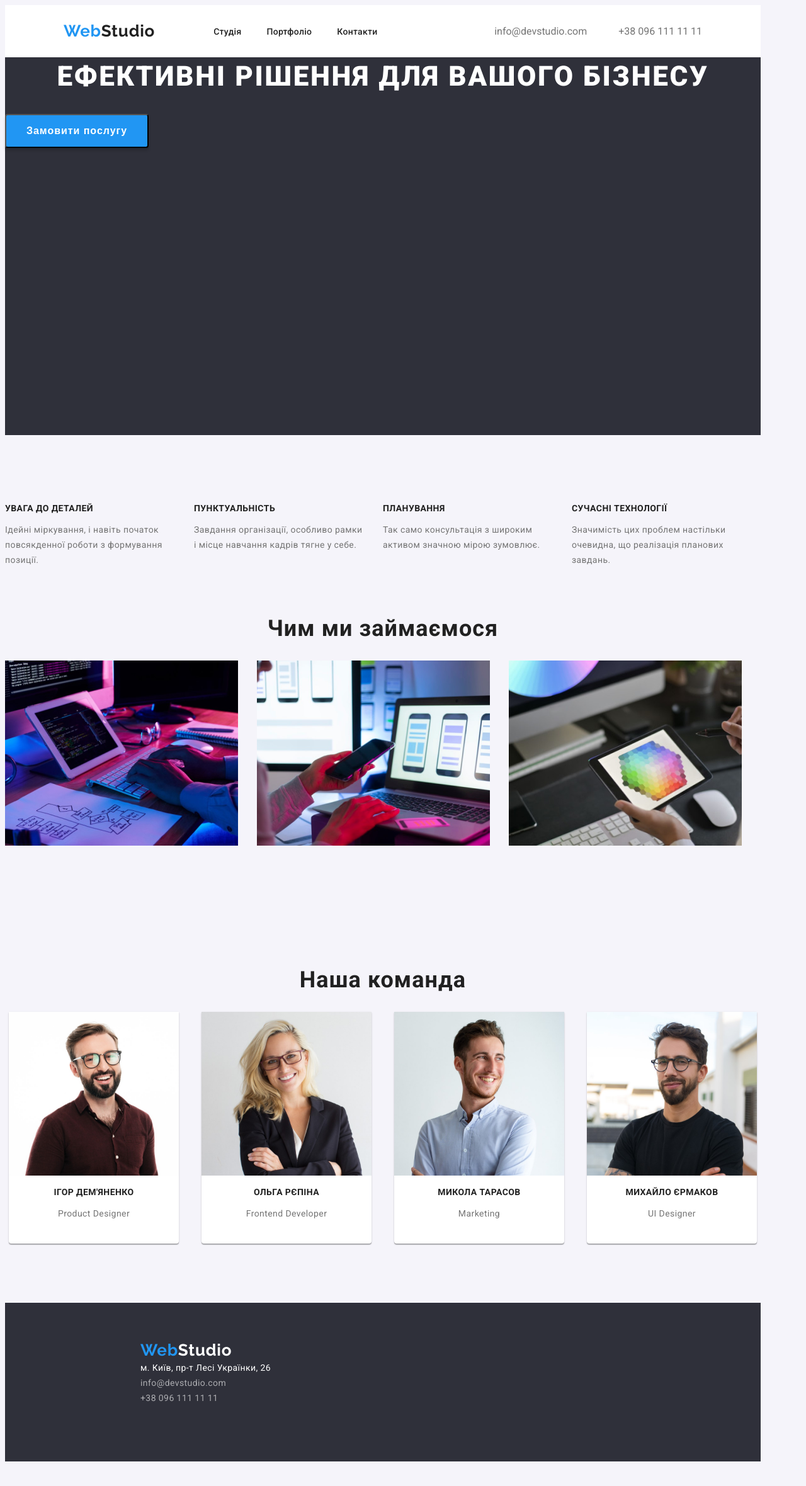
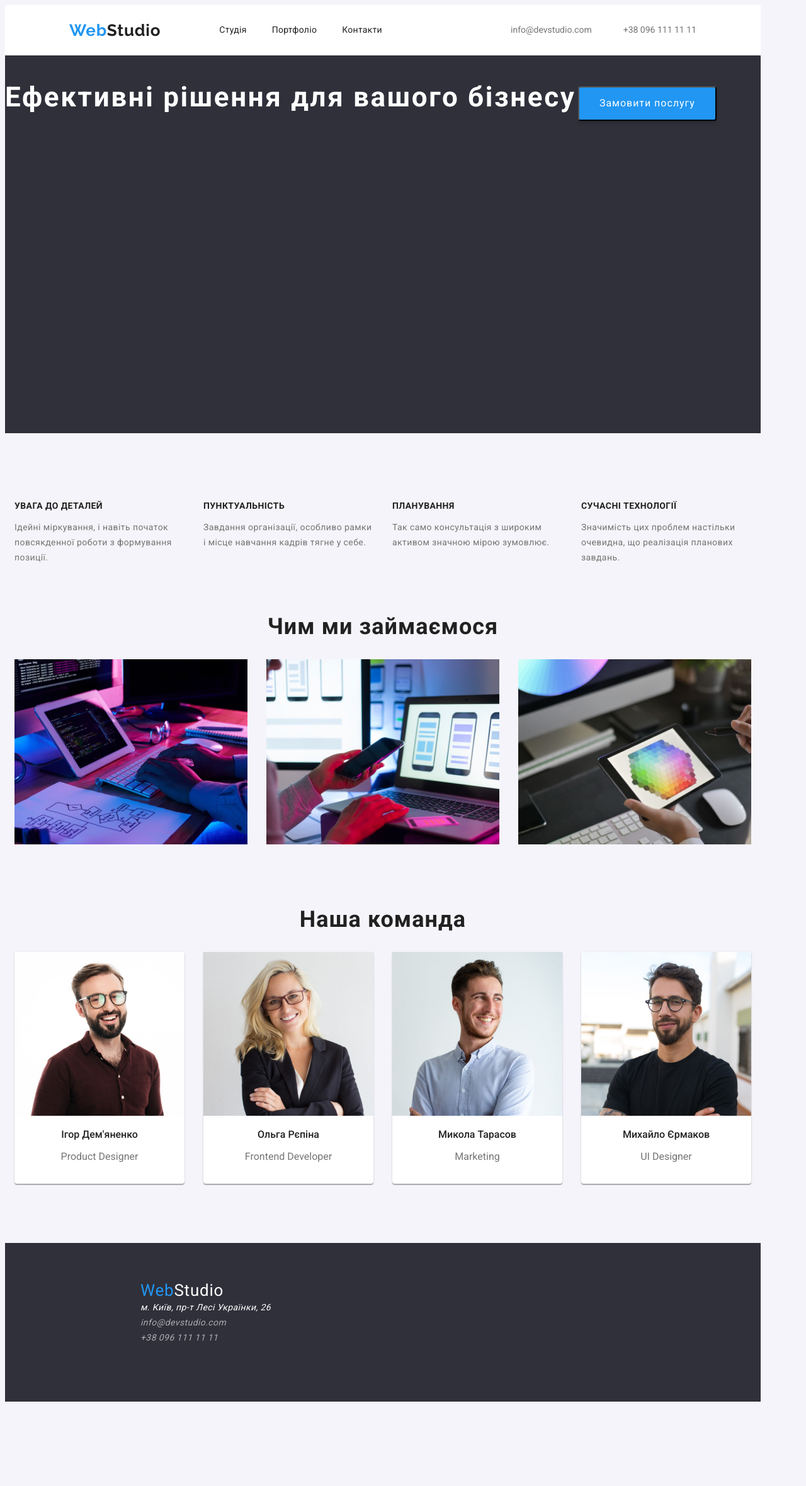
Before and after one commit to Yhors332/goit-markup-hw-02, a plain HTML site: page index.html in a window 1280 px wide. Shown: the whole page at 63% size. Drawn offline with Linux system fonts and the light colour scheme.

Commit message:
ДЗ№2 сss

```diff
--- a/css/style.css
+++ b/css/style.css
@@ -4,15 +4,17 @@
     --accent-color: #2196F3;
     --white-color: #FFFFFF;
     --black-color:#000000;
-    --background-white-color: #F5F4FA;
+    --background-primary-color: #F5F4FA;
     --footer-text-color:rgba(255, 255, 255, 0.6);
     --background-hero-footer-color:#2F303A;
 }
 
 body {
-    background: var(--background-white-color);
+    background: var(--background-primary-color);
     color: var(--primary-text-color) ;
-    font-family: 'Roboto';
+    font-family: 'Roboto', Raleway;
+    font-size: 14px;
+    line-height: 1.14;
     width: 1200px;
     height: 2346px;
 }
@@ -43,11 +45,10 @@ a {
     display: inline-block;
     margin-right: 93px;
 
-    font-family: 'Raleway';
-    font-style: normal;
+    font-family: Raleway;
+    font-size: 26px;
+    line-height: 1.19;
     font-weight: 700;
-    font-size: 26px;
-    line-height: 31px;
     letter-spacing: 0.03em;
     color:var(--accent-text-color);
 }
@@ -72,9 +73,7 @@ a {
 
     color: var(--primary-text-color);
     font-style: normal;
-    font-weight: 500;
     font-size: 14px;
-    line-height: 16px;
     letter-spacing: 0.02em;
 
 }
@@ -105,8 +104,6 @@ a {
     color: var(--title-text-color);
 
     display: block;
-    padding-top: 32px;
-    padding-bottom: 32px;
 }
 
 .auth-nav .auth-link:hover,
@@ -121,26 +118,25 @@ a {
 }
 
 .hero-title {
-    font-style: normal;
-    font-weight: 900;
+    display: inline-block;
     font-size: 44px;
-    line-height: 60px;
+    line-height: 1.4;
     text-align: center;
     letter-spacing: 0.06em;
-    text-transform: uppercase;
     color: var(--white-color);
+
     margin-bottom: 30px;
-    margin-top:0 ;
+
 }
 
 .btn-hero {
     background: var(--accent-color);
     box-shadow: 0px 4px 4px rgba(0, 0, 0, 0.15);
     border-radius: 4px;
-    font-style: normal;
-    font-weight: 700;
+
+    font-family: inherit;
     font-size: 16px;
-    line-height: 30px;
+    line-height: 1.9;
     letter-spacing: 0.06em;
     color: var(--white-color);
 
@@ -148,7 +144,7 @@ a {
     min-width: 216px;
     text-align: center;
     align-items: center;
-
+    cursor: pointer;
 
 }
 
@@ -160,6 +156,8 @@ a {
     display: flex;
     min-width: 1170px;
     min-height: 98px;
+    align-content: center;
+    justify-content: center;
 }
 
 .info .section-text+.section-text {
@@ -172,29 +170,26 @@ a {
 }
 
 .section-title {
-    font-style: normal;
-    font-weight: 700;
+
     font-size: 14px;
-    line-height: 16px;
+    line-height: 1.14;
     letter-spacing: 0.03em;
-    text-transform: uppercase;
     text-align: start;
 }
 
 .subsection {
-    font-style: normal;
-    font-weight: 400;
+
     font-size: 14px;
-    line-height: 24px;
+    line-height: 1.7;
     letter-spacing: 0.03em;
     color: var(--title-text-color);
 }
 
-.title-page {
-    font-style: normal;
-    font-weight: 700;
+.title-page,
+.title-teem {
+
     font-size: 36px;
-    line-height: 42px;
+    line-height: 1.2;
     text-align: center;
     letter-spacing: 0.03em;
 }
@@ -205,6 +200,8 @@ a {
 
 .main-img{
     display: flex;
+    align-content: center;
+    justify-content: center;
 }
 
 .main-img .item-visual+.item-visual{
@@ -213,12 +210,13 @@ a {
 
 .section-teem {
     margin-top: 94px;
-    background-color: var(--background-white-color);
+    background-color: var(--background-primary-color);
 }
 
 .teem-page {
     display: flex;
-
+    align-content: center;
+    justify-content: center;
 }
 
 .teem-page .item-teem+.item-teem {
@@ -235,12 +233,24 @@ a {
 
     box-shadow: 0px 1px 3px rgba(0, 0, 0, 0.12), 0px 1px 1px rgba(0, 0, 0, 0.14), 0px 2px 1px rgba(0, 0, 0, 0.2);
     border-radius: 0px 0px 4px 4px;
-    margin: auto;
+    margin: 0;
 }
 
-.item-teem > .section-title,
-.item-teem> .subsection {
+.section-teem-title {
     text-align: center;
+    font-weight: 500;
+    font-size: 16px;
+    line-height: 1.19;
+
+    color: var(--primary-text-color);
+}
+
+.subsection-teem {
+    text-align: center;
+    font-size: 16px;
+    line-height: 1.19;
+
+    color: var(--title-text-color);
 }
 
 .section-teem > .title-page {
@@ -262,11 +272,10 @@ a {
 }
 
 .page-logo-end {
-    font-family: 'Raleway';
-    font-style: normal;
-    font-weight: 700;
+
+
     font-size: 26px;
-    line-height: 31px;
+    line-height: 1.2;
     letter-spacing: 0.03em;
     color: var(--white-color);
 }
@@ -276,20 +285,16 @@ a {
 .tel,
 .mail {
     color: var(--footer-text-color);
-    font-family: 'Roboto';
-    font-style: normal;
-    font-weight: 400;
+
     font-size: 14px;
-    line-height: 24px;
+    line-height: 1.7;
     letter-spacing: 0.03em;
 }
 
 .adrs {
     color: var(--white-color);
-    font-family: 'Roboto';
-    font-style: normal;
-    font-weight: 400;
+
     font-size: 14px;
-    line-height: 24px;
+    line-height: 1.7;
     letter-spacing: 0.03em;
 }
--- a/index.html
+++ b/index.html
@@ -5,6 +5,7 @@
     <meta http-equiv="X-UA-Compatible" content="IE=edge">
     <meta name="viewport" content="width=device-width, initial-scale=1.0">
     <title>Document</title>
+    <link rel="preconnect" href="<https://fonts.gstatic.com>">
     <link rel="preconnect" href="https://fonts.googleapis.com">
     <link rel="preconnect" href="https://fonts.gstatic.com" crossorigin>
     <link href="https://fonts.googleapis.com/css2?family=Raleway:wght@700&family=Roboto:wght@400;500;700;900&display=swap" rel="stylesheet">
@@ -14,11 +15,11 @@
     <header>
         <div class="container-header">
             <nav class="menu">
-                <a href="https://yhors332.github.io/goit-markup-hw-01/ " target="_blank" class="page-logo"><span class="logo">Web</span>Studio</a>
+                <a href="/index.html" target="_blank" class="page-logo"><span class="logo">Web</span>Studio</a>
                 <ul class="site-nav list" >
                         <li class="item"><a href="#" target="_blank" class="link">Студія</a></li>
-                        <li class="item"><a href="#" target="_blank" class="link">Портфоліо</a></li>
-                        <li class="item"><a href="#" target="_blank" class="link">Контакти</a></li>
+                        <li class="item"><a href="./portfolio.html" target="_blank" class="link">Портфоліо</a></li>
+                        <li class="item"><a href="./studia.html" target="_blank" class="link">Контакти</a></li>
                 </ul>
             </nav>
                 <ul class="auth-nav list">
@@ -70,27 +71,27 @@
             </section>
 
             <section class="section-teem" >
-                <h2 class="title-page">Наша команда</h2>
+                <h2 class="title-teem">Наша команда</h2>
                 <ul class="teem-page list">
                     <li class="item-teem">
                         <img src="./img/face_1.jpeg" alt="Фото-продукт-дизайнера" width="270" height="260">
-                        <h3 class="section-title">Ігор Дем'яненко</h3>
-                        <p class="subsection">Product Designer</p>
+                        <p class="section-teem-title">Ігор Дем'яненко</p>
+                        <p class="subsection-teem">Product Designer</p>
                     </li>
                     <li class="item-teem">
                         <img src="./img/face_2.jpeg" alt="Фото-фронтендера" width="270" height="260">
-                        <h3 class="section-title">Ольга Рєпіна</h3>
-                        <p class="subsection">Frontend Developer</p>
+                        <p class="section-teem-title">Ольга Рєпіна</p>
+                        <p class="subsection-teem">Frontend Developer</p>
                     </li>
                     <li class="item-teem">
                         <img src="./img/face_3.jpeg" alt="Фото-торговця" width="270" height="260">
-                        <h3 class="section-title">Микола Тарасов</h3>
-                        <p class="subsection">Marketing</p>
+                        <p class="section-teem-title">Микола Тарасов</p>
+                        <p class="subsection-teem">Marketing</p>
                     </li>
                     <li class="item-teem">
                         <img src="./img/face_4.jpeg" alt="Фото-юай-дизайнера" width="270" height="260">
-                        <h3 class="section-title">Михайло Єрмаков</h3>
-                        <p class="subsection">UI Designer</p>
+                        <p class="section-teem-title">Михайло Єрмаков</p>
+                        <p class="subsection-teem">UI Designer</p>
                     </li>
                 </ul>
             </section>
```
Also changed, not shown: portfolio.html (added, +104 -0 lines), img/img--portfolio4.jpg (added), img/img--portfolio7.jpg (added), img/img--portfolio8.jpg (added), img/img-portfolio.jpg (added), img/img-portfolio1.jpg (added), img/img-portfolio2.jpg (added), img/img-portfolio3.jpg (added), img/img-portfolio5.jpg (added), img/img-portfolio6.jpg (added).
